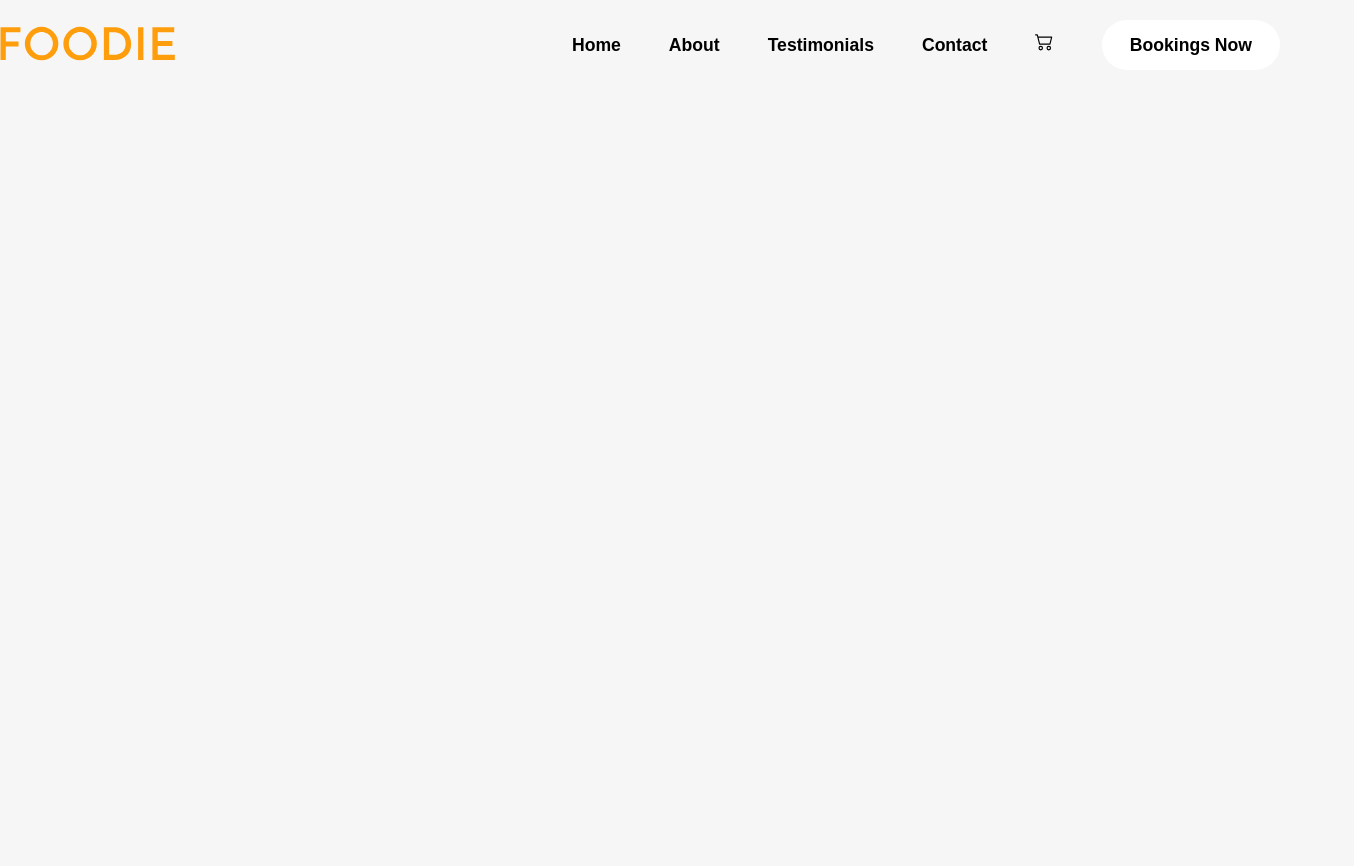
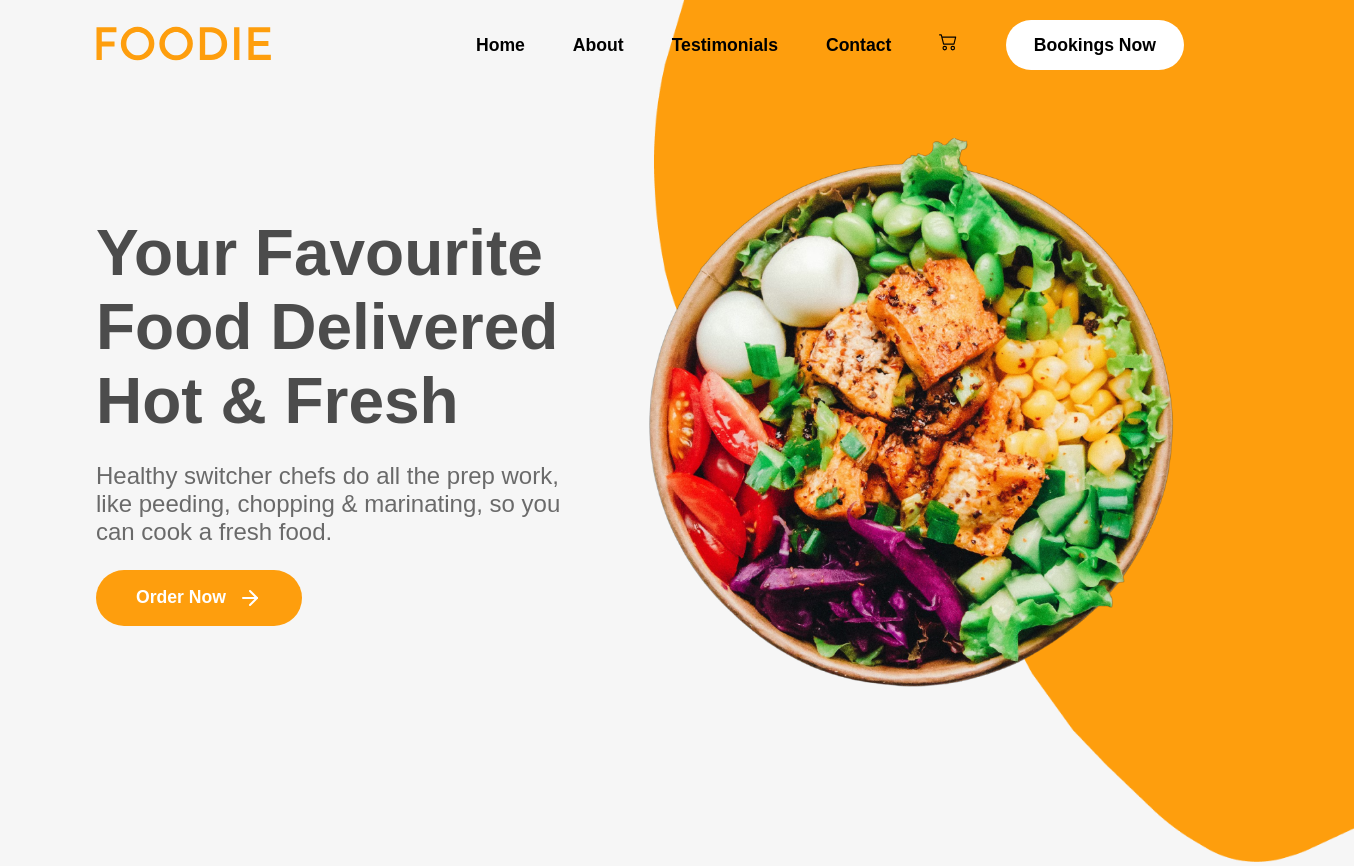
Before and after one commit to ChristianOdang/Restaurant-Landing_Page, a React (Vite) app: page / in a window 1280 px wide. Shown: the whole page, 1354 px wide, since content can reach past the window. Before the commit the page ends 800 px from the top, so only its background shows below. Built offline with nearby package versions, Linux system fonts and the light colour scheme.

Commit message:
building home page

```diff
--- a/src/App.jsx
+++ b/src/App.jsx
@@ -1,13 +1,14 @@
 import { useState } from 'react'
 import './App.css'
-import NavBar from './components/NavBar'
+import Home from './components/Home'
+
 
 function App() {
 
   return (
-    <>
-      <NavBar />
-    </>
+    <div className='App'>
+      <Home />
+    </div>
   )
 }
 
--- a/src/components/Home.jsx
+++ b/src/components/Home.jsx
@@ -1,8 +1,34 @@
-import React from 'react'
+import React from 'react';
+import BannerBackground from "../assets/home-banner-background.png";
+import BannerImage from "../assets/home-banner-image.png";
+import Navbar from "./NavBar";
+import { FiArrowRight } from "react-icons/fi";
 
 function Home() {
   return (
-    <></>
+    <div className='home-container'>
+      <Navbar />
+      <div className='home-banner-container'>
+        <div className='home-bannerImage-container'>
+          <img src={BannerBackground} alt='' />
+        </div>
+        <div className='home-text-section'>
+          <h1 className='primary-heading'>
+            Your Favourite Food Delivered Hot & Fresh
+          </h1>
+          <p className='primary-text'>
+            Healthy switcher chefs do all the prep work, like peeding, chopping
+            & marinating, so you can cook a fresh food.
+          </p>
+          <button className='secondary-button'>
+            Order Now <FiArrowRight />{" "}
+          </button>
+        </div>
+        <div className='home-image-section'>
+          <img src={BannerImage} alt='' />
+        </div>
+      </div>
+    </div>
   )
 }
 
```
